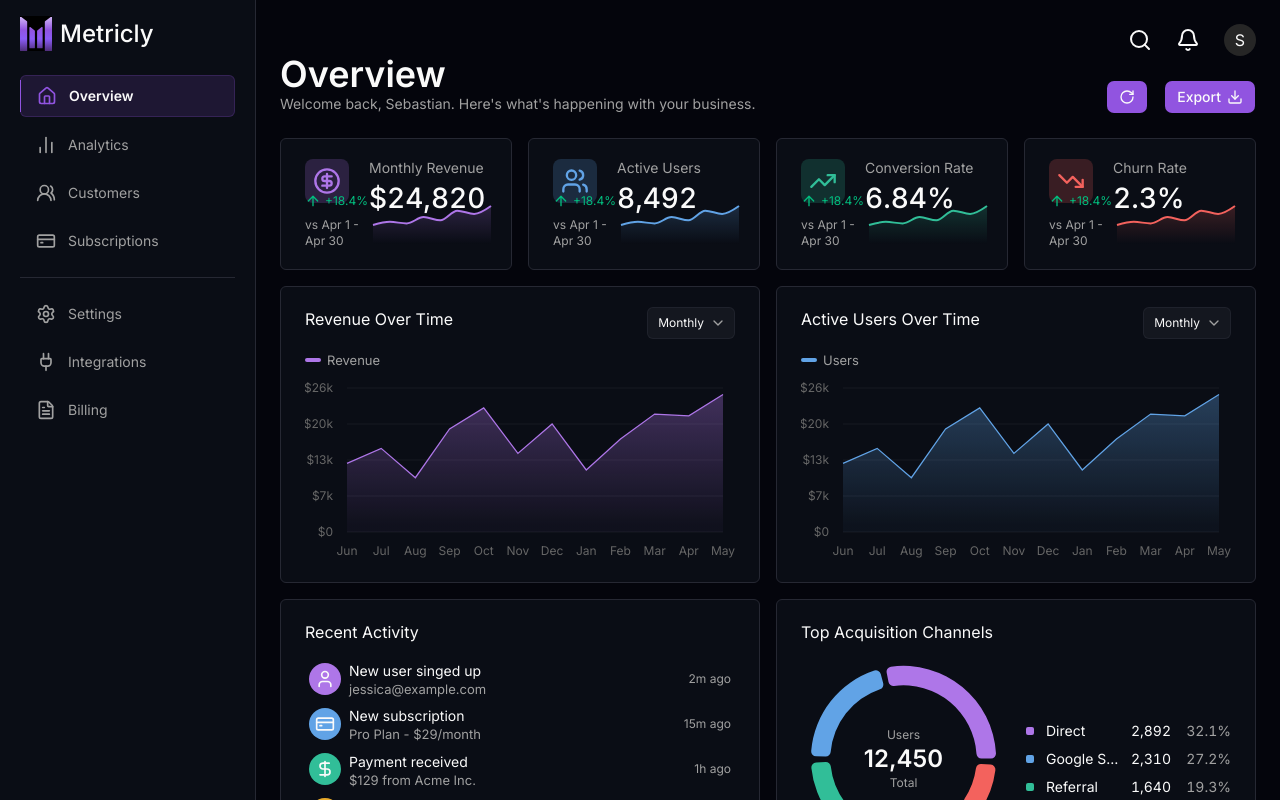
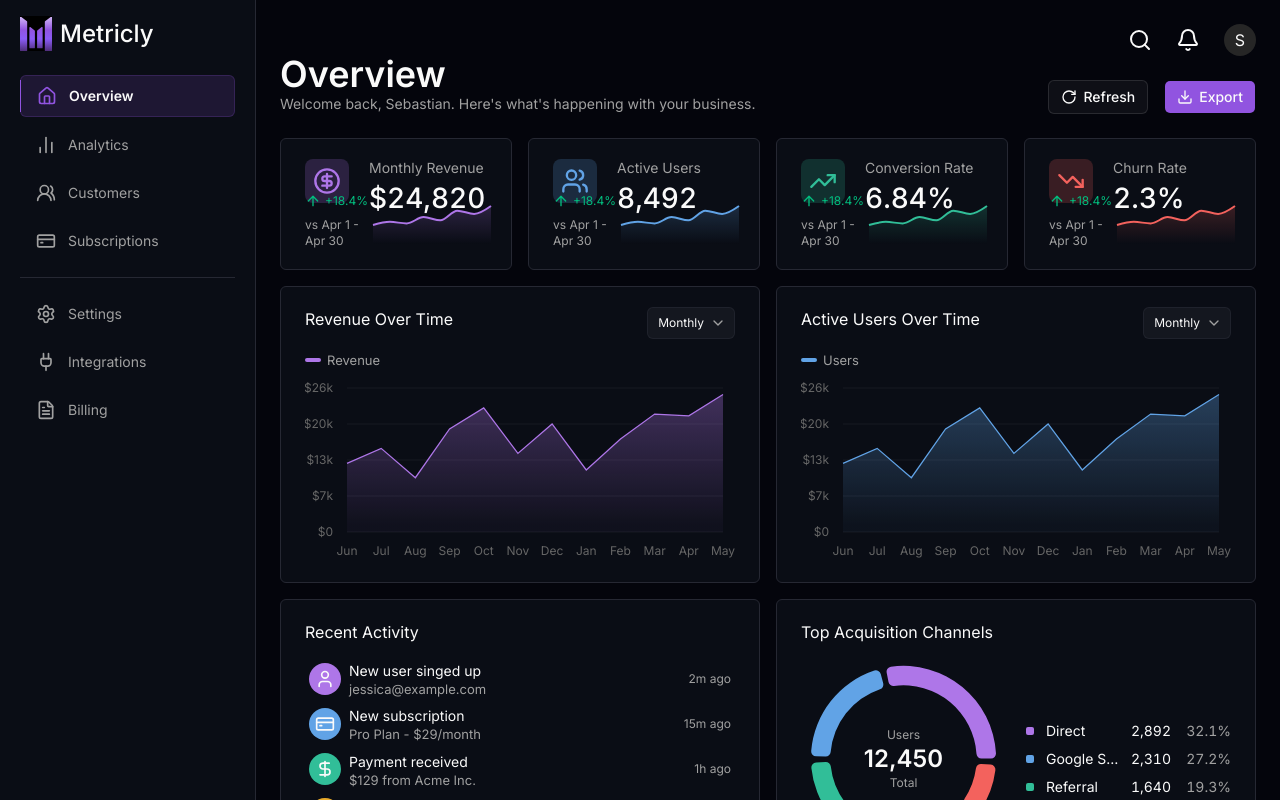
Before and after one commit to svsxn/metricly, a Next.js app: page /dashboard in a window 1280 px wide. Shown: the top 800 px of the page. Built offline with nearby package versions, Linux system fonts and the light colour scheme.

Commit message:
feat: update header buttons

```diff
--- a/src/components/dashboard/header.tsx
+++ b/src/components/dashboard/header.tsx
@@ -20,11 +20,11 @@ export default function Header() {
           </div>
         </div>
         <div className="flex items-center gap-4">
-          <Button className="px-3 py-4 rounded-md">
-            <RotateCwIcon />
+          <Button variant="outline" className="px-3 py-4 rounded-sm">
+            <RotateCwIcon /> Refresh
           </Button>
-          <Button className="px-3 py-4 rounded-md">
-            Export <DownloadIcon />
+          <Button className="px-3 py-4 rounded-sm">
+            <DownloadIcon /> Export
           </Button>
         </div>
       </div>
```
